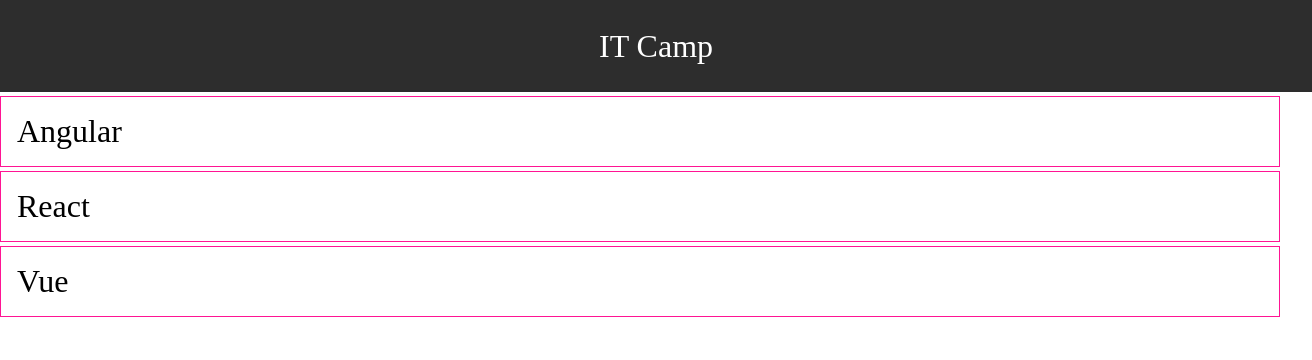
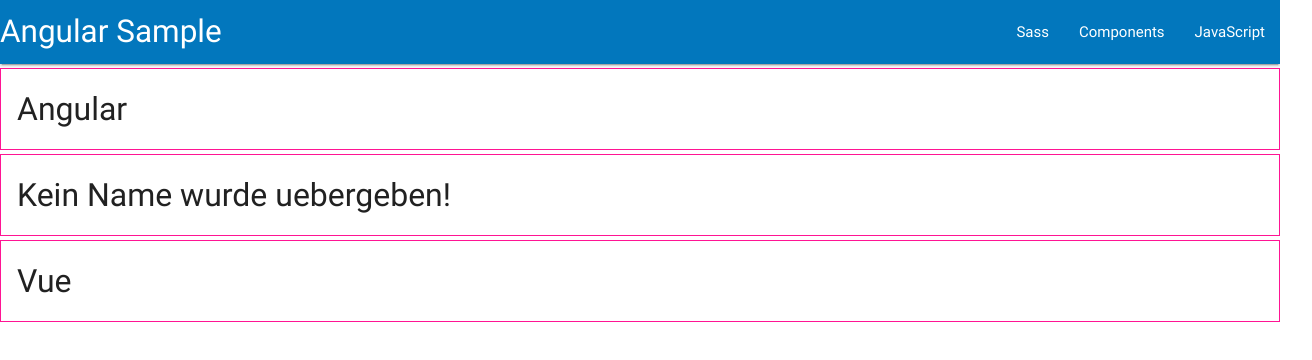
Before and after one commit to patrickjahr/ItCamp2017, an Angular app: page / in a window 1280 px wide. Shown: the top 360 px of the page, 1312 px wide, since content can reach past the window. Built offline with nearby package versions, Linux system fonts and the light colour scheme.

Commit message:
add materializecss add stawarsservice

```diff
--- a/package.json
+++ b/package.json
@@ -22,6 +22,8 @@
     "@angular/platform-browser-dynamic": "^4.0.0",
     "@angular/router": "^4.0.0",
     "core-js": "^2.4.1",
+    "materialize-css": "^0.100.2",
+    "mdi": "^2.0.46",
     "rxjs": "^5.1.0",
     "zone.js": "^0.8.4"
   },
--- a/src/app/app.component.ts
+++ b/src/app/app.component.ts
@@ -10,7 +10,7 @@
   liste: string[];
 
   constructor() {
-    this.liste = ["Angular","React","Vue"];
+    this.liste = ["Angular",undefined,"Vue"];
   }
 
 }
--- a/src/app/app.module.ts
+++ b/src/app/app.module.ts
@@ -4,6 +4,7 @@
 import { AppComponent } from './app.component';
 import { HeaderComponent } from './header/header.component';
 import { ListItemComponent } from './list-item/list-item.component';
+import { StarwarsService } from 'services/starwars.service';
 
 @NgModule({
   declarations: [
@@ -14,7 +15,7 @@
   imports: [
     BrowserModule
   ],
-  providers: [],
+  providers: [StarwarsService],
   bootstrap: [AppComponent]
 })
 export class AppModule { }
--- a/src/app/header/header.component.html
+++ b/src/app/header/header.component.html
@@ -1,3 +1,10 @@
-<div class="header">
-    <p>IT Camp</p>
-</div>
+<nav>
+    <div class="nav-wrapper light-blue darken-3">
+        <a href="#" class="brand-logo">Angular Sample</a>
+        <ul id="nav-mobile" class="right hide-on-med-and-down">
+            <li><a href="sass.html">Sass</a></li>
+            <li><a href="badges.html">Components</a></li>
+            <li><a href="collapsible.html">JavaScript</a></li>
+        </ul>
+    </div>
+</nav>
--- a/src/app/list-item/list-item.component.html
+++ b/src/app/list-item/list-item.component.html
@@ -1 +1,2 @@
-<p>{{name}}</p>
+<p *ngIf="name !== undefined">{{name}}</p>
+<p *ngIf="name === undefined">Kein Name wurde uebergeben!</p>
--- a/src/index.html
+++ b/src/index.html
@@ -7,6 +7,7 @@
 
   <meta name="viewport" content="width=device-width, initial-scale=1">
   <link rel="icon" type="image/x-icon" href="favicon.ico">
+  <link href="https://fonts.googleapis.com/icon?family=Material+Icons" rel="stylesheet">
 </head>
 <body>
   <app-root></app-root>
--- /dev/null
+++ b/src/models/starwarsPerson.ts
@@ -0,0 +1,18 @@
+export class StarWarsPerson {
+    name: string;
+    height: string;
+    mass: string;
+    hair_color: string;
+    skin_color: string;
+    eye_color: string;
+    birth_year: string;
+    gender: string;
+    homeworld: string;
+    films: string[];
+    species: string[];
+    vehicles: string[];
+    starships: string[];
+    created: Date;
+    edited: Date;
+    url: string;
+}
--- /dev/null
+++ b/src/services/starwars.service.ts
@@ -0,0 +1,23 @@
+import { Injectable } from '@angular/core';
+import { Http } from '@angular/http';
+import { Observable } from 'rxjs';
+import { StarWarsPerson } from '../models/starwarsPerson';
+
+@Injectable()
+export class StarwarsService {
+
+  constructor(private _http: Http) { }
+
+  public GetPeople(): Observable<StarWarsPerson[]> {
+    return Observable.create((observer) =>{
+      this._http.get('https://swapi.co/api/people')
+                .map(data => data.json())
+                .subscribe(result => {
+                  const personList = result.results as StarWarsPerson[];
+                  if(personList) {
+                    observer.next(personList);
+                  }
+                });
+    });
+  }
+}
```
Also changed, not shown: .angular-cli.json, 2 other files (tests, documents, lock files or other folders).
